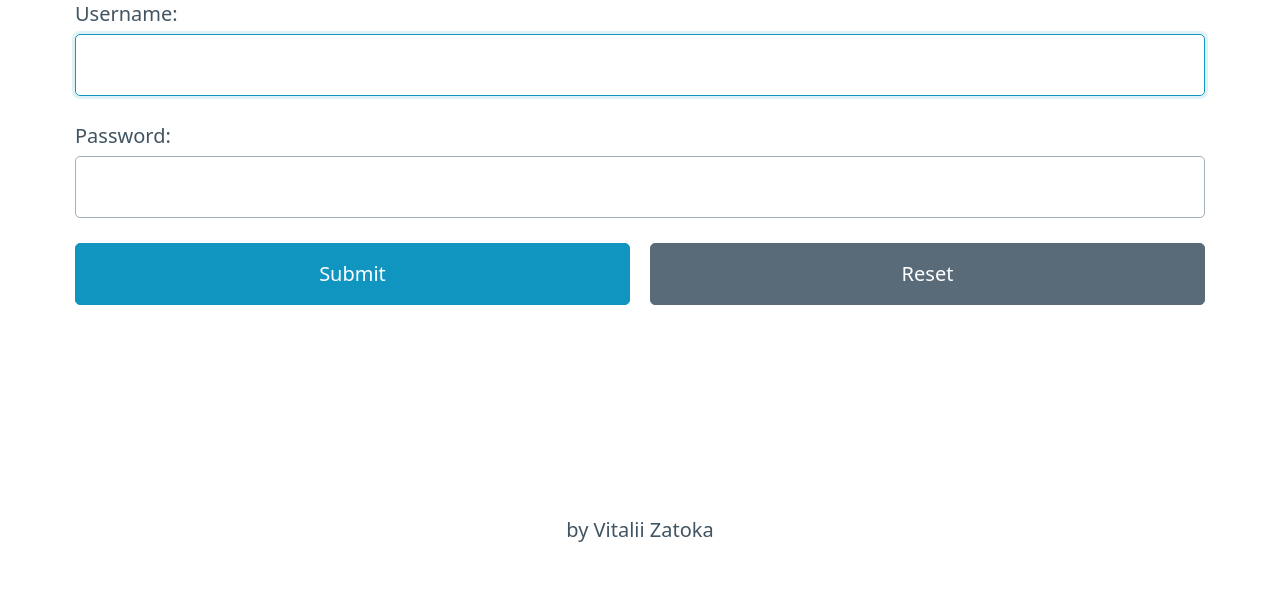
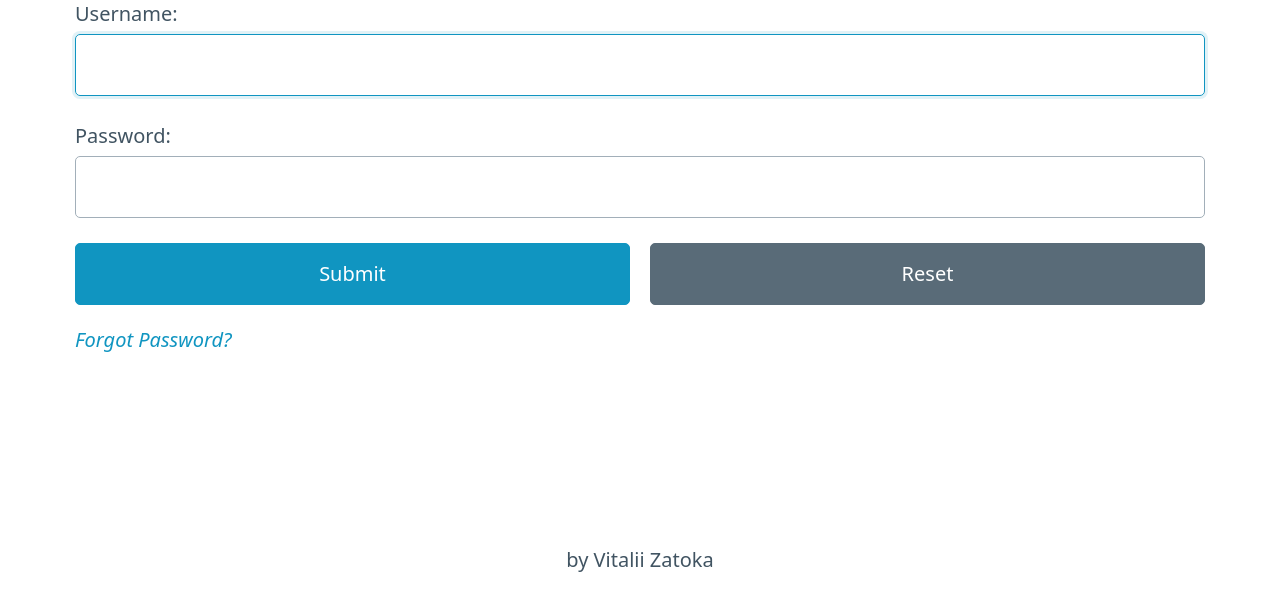
Before and after one commit to ZatokaV/hw_2_13_2, a Django app: page /users/login/ in a window 1280 px wide. Shown: the part 111-706 px from the top of the page. Run offline with Django 4.2, Linux system fonts and the light colour scheme; parts of the project's set-up code (start-up, migrations or seed data) failed here and were passed over.

Commit message:
Final commit

```diff
--- a/quotes/users/forms.py
+++ b/quotes/users/forms.py
@@ -8,6 +8,10 @@ class RegisterForm(UserCreationForm):
                                required=True,
                                widget=forms.TextInput())
 
+    email = forms.CharField(max_length=100,
+                            required=True,
+                            widget=forms.TextInput())
+
     password1 = forms.CharField(max_length=50,
                                 required=True,
                                 widget=forms.PasswordInput())
@@ -17,7 +21,7 @@ class RegisterForm(UserCreationForm):
 
     class Meta:
         model = User
-        fields = ['username', 'password1', 'password2']
+        fields = ['username', 'email', 'password1', 'password2']
 
 
 class LoginForm(AuthenticationForm):
--- a/quotes/users/templates/users/login.html
+++ b/quotes/users/templates/users/login.html
@@ -1,7 +1,6 @@
 {% extends "quotesapp/base.html" %}
 
 {% block content %}
-<title>Login</title>
 
 {% if messages %}
 <div>
@@ -29,6 +28,9 @@
         <button type="submit">Submit</button>
         <button type="reset" class="secondary">Reset</button>
     </div>
+    <div class="small text-center">
+        <a href="{% url 'users:password_reset' %}" class="text-center"><i>Forgot Password?</i></a>
+    </div>
 </form>
 
 {% endblock %}
--- /dev/null
+++ b/quotes/users/templates/users/password_reset_subject.txt
@@ -0,0 +1 @@
+Password Reset
--- a/quotes/users/urls.py
+++ b/quotes/users/urls.py
@@ -1,3 +1,4 @@
+from django.contrib.auth.views import PasswordResetDoneView, PasswordResetConfirmView, PasswordResetCompleteView
 from django.urls import path
 
 from . import views
@@ -8,4 +9,14 @@ urlpatterns = [
     path('signup/', views.signupuser, name='signup'),
     path('login/', views.loginuser, name='login'),
     path('logout/', views.logoutuser, name='logout'),
+    path('reset-password/', views.ResetPasswordView.as_view(), name='password_reset'),
+    path('reset-password/done/', PasswordResetDoneView.as_view(template_name='users/password_reset_done.html'),
+         name='password_reset_done'),
+    path('reset-password/confirm/<uidb64>/<token>/',
+         PasswordResetConfirmView.as_view(template_name='users/password_reset_confirm.html',
+                                          success_url='/users/reset-password/complete/'),
+         name='password_reset_confirm'),
+    path('reset-password/complete/',
+         PasswordResetCompleteView.as_view(template_name='users/password_reset_complete.html'),
+         name='password_reset_complete'),
 ]
--- a/quotes/users/views.py
+++ b/quotes/users/views.py
@@ -1,9 +1,21 @@
 from django.contrib import messages
 from django.contrib.auth import authenticate, login, logout
 from django.contrib.auth.decorators import login_required
+from django.contrib.auth.views import PasswordResetView
+from django.contrib.messages.views import SuccessMessageMixin
 from django.shortcuts import render, redirect
+from django.urls import reverse_lazy
 
 from .forms import RegisterForm, LoginForm
+
+
+class ResetPasswordView(SuccessMessageMixin, PasswordResetView):
+    template_name = 'users/password_reset.html'
+    email_template_name = 'users/password_reset_email.html'
+    html_email_template_name = 'users/password_reset_email.html'
+    success_url = reverse_lazy('users:password_reset_done')
+    success_message = "An email with instructions to reset your password has been sent to %(email)s."
+    subject_template_name = 'users/password_reset_subject.txt'
 
 
 def signupuser(request):
```
Also changed, not shown: quotes/quotes/settings.py (+10 -0 lines), quotes/users/templates/users/password_reset.html (added, +12 -0 lines), quotes/users/templates/users/password_reset_complete.html (added, +7 -0 lines), quotes/users/templates/users/password_reset_confirm.html (added, +12 -0 lines), quotes/users/templates/users/password_reset_done.html (added, +8 -0 lines), quotes/users/templates/users/password_reset_email.html (added, +13 -0 lines), quotes/users/templates/users/signup.html (+7 -0 lines).
